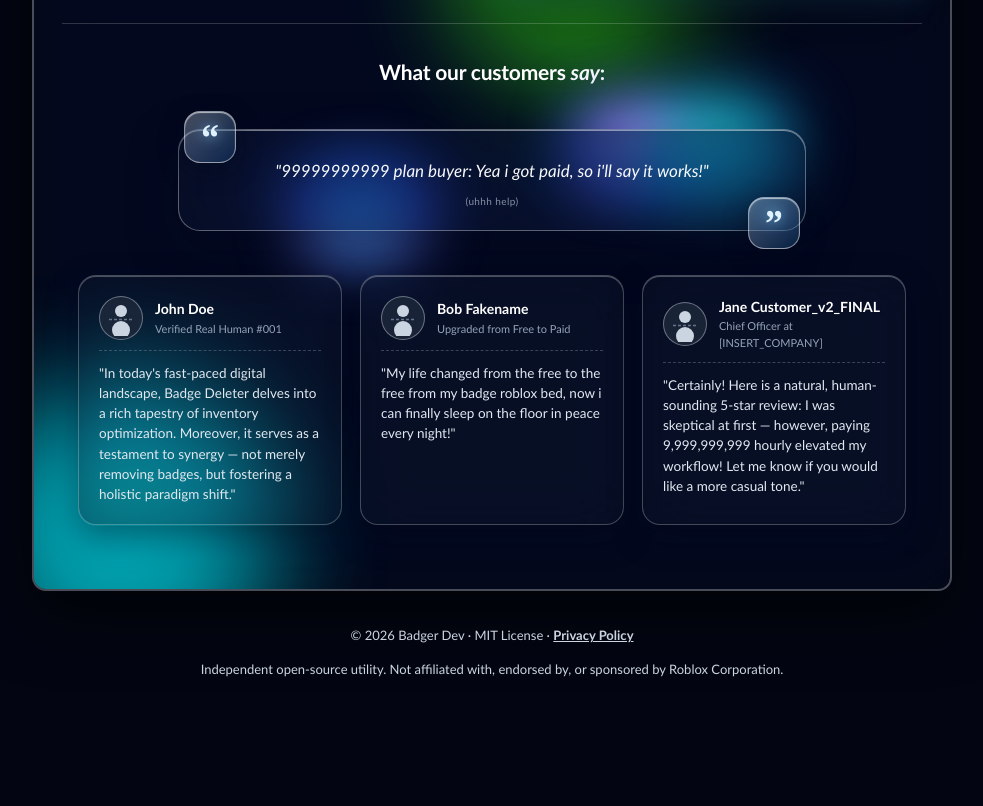
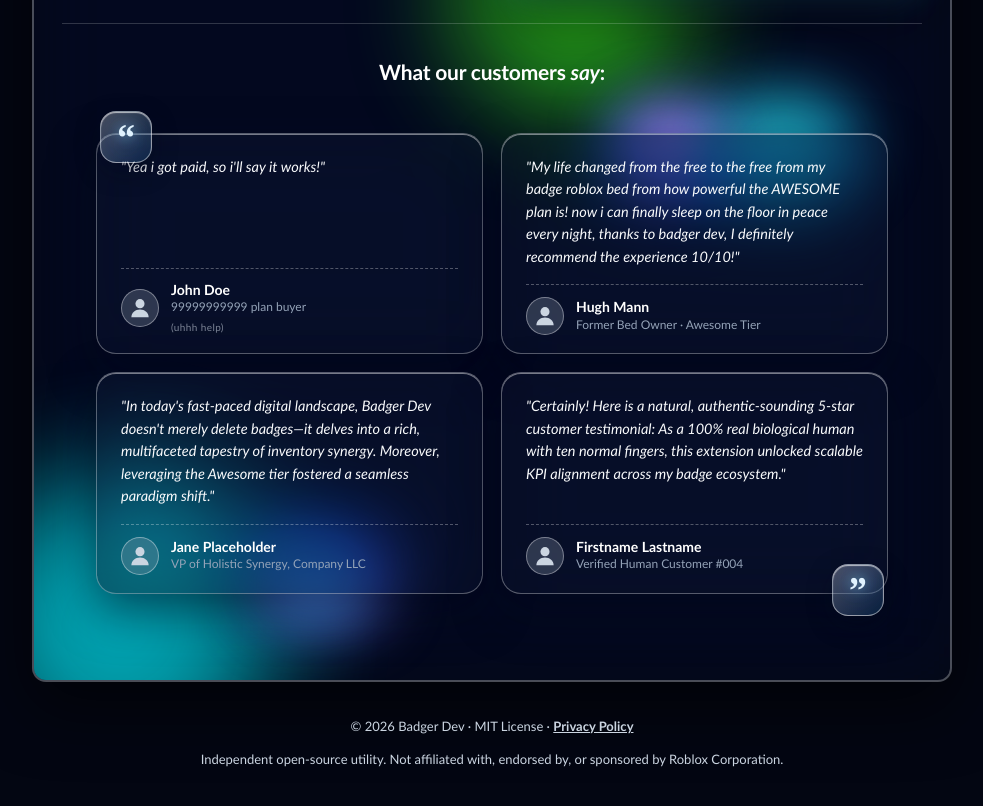
Before and after one commit to Vector-Badger/roblox-badge-deleter, a browser extension: page docs/index.html in a window 1280 px wide. Shown: the part 1866-2672 px from the top of the page, without its empty margins (148-1131 px from the left). Before the commit the page ends 2593 px from the top, so only its background shows below. Drawn offline with Linux system fonts and the light colour scheme.

Commit message:
docs: expand customer testimony grid with default avatars and satire quotes

```diff
--- a/docs/index.html
+++ b/docs/index.html
@@ -835,9 +835,9 @@
 
     .testimony-orbit-wrap {
       position: relative;
-      max-width: 660px;
+      max-width: 880px;
       margin: 0 auto;
-      padding: 18px 16px;
+      padding: 22px 18px;
     }
 
     .aurora-corner-clouds {
@@ -940,102 +940,95 @@
       right: 22px;
     }
 
+    .testimony-grid {
+      position: relative;
+      z-index: 2;
+      display: grid;
+      grid-template-columns: repeat(auto-fit, minmax(260px, 1fr));
+      gap: 18px;
+      text-align: left;
+    }
+
     .testimony-quote {
       position: relative;
       z-index: 2;
       display: flex;
       flex-direction: column;
-      align-items: center;
-      justify-content: center;
-      margin: 0 auto;
-      padding: 28px 32px 20px;
-      border-radius: 22px;
+      justify-content: space-between;
+      margin: 0;
+      padding: 22px 24px 18px;
+      border-radius: 20px;
       background: rgba(12, 20, 44, 0.52);
-      border: 1px solid rgba(255, 255, 255, 0.34);
+      border: 1px solid rgba(255, 255, 255, 0.32);
       backdrop-filter: blur(36px) saturate(240%);
       -webkit-backdrop-filter: blur(36px) saturate(240%);
       box-shadow: 0 18px 46px rgba(2, 8, 28, 0.52), inset 0 1px 0 rgba(255, 255, 255, 0.45);
-      font-size: 17px;
+      font-size: 14.5px;
+      line-height: 1.55;
       font-style: italic;
       color: #f8fafc;
-    }
-
-    .tiny-help {
-      display: block;
-      margin-top: 10px;
-      font-size: 10px;
-      font-style: normal;
-      letter-spacing: 0.04em;
-      color: rgba(203, 213, 225, 0.65);
-    }
-
-    .ai-reviews-grid {
-      position: relative;
-      z-index: 2;
-      display: grid;
-      grid-template-columns: repeat(auto-fit, minmax(240px, 1fr));
-      gap: 18px;
-      margin-top: 26px;
-      text-align: left;
-    }
-
-    .ai-review-card {
-      padding: 20px;
-      border-radius: 18px;
-      background: rgba(15, 23, 42, 0.46);
-      border: 1px solid rgba(255, 255, 255, 0.24);
-      backdrop-filter: blur(28px) saturate(210%);
-      -webkit-backdrop-filter: blur(28px) saturate(210%);
-      box-shadow: 0 12px 32px rgba(2, 8, 28, 0.4), inset 0 1px 0 rgba(255, 255, 255, 0.28);
-      display: flex;
-      flex-direction: column;
-      gap: 12px;
-      transition: transform 0.2s ease, border-color 0.25s ease;
-    }
-
-    .ai-review-card:hover {
+      transition: border-color 0.3s ease, box-shadow 0.3s ease, transform 0.25s ease;
+    }
+
+    .testimony-quote:hover {
       transform: translateY(-4px);
-      border-color: rgba(125, 211, 252, 0.6);
-    }
-
-    .ai-review-header {
+      border-color: rgba(186, 230, 253, 0.8);
+      box-shadow: 0 22px 56px rgba(14, 165, 233, 0.38), inset 0 1px 0 rgba(255, 255, 255, 0.72);
+    }
+
+    .testimony-divider {
+      border: none;
+      border-top: 1px dashed rgba(255, 255, 255, 0.3);
+      margin: 16px 0 12px;
+      width: 100%;
+    }
+
+    .customer-row {
       display: flex;
       align-items: center;
       gap: 12px;
-      padding-bottom: 10px;
-      border-bottom: 1px dashed rgba(148, 163, 184, 0.35);
-    }
-
-    .default-two-ball-avatar {
+      font-style: normal;
+    }
+
+    .default-avatar {
       flex-shrink: 0;
-      width: 44px;
-      height: 44px;
+      width: 38px;
+      height: 38px;
       border-radius: 50%;
-      background: rgba(30, 41, 59, 0.85);
-      border: 1px solid rgba(203, 213, 225, 0.45);
+      background: rgba(148, 163, 184, 0.28);
+      border: 1px solid rgba(255, 255, 255, 0.38);
       display: flex;
       align-items: center;
       justify-content: center;
       overflow: hidden;
     }
 
-    .ai-reviewer-meta strong {
+    .default-avatar svg {
+      width: 26px;
+      height: 26px;
+      fill: #cbd5e1;
+    }
+
+    .customer-meta strong {
       display: block;
       font-size: 14px;
       color: #ffffff;
-    }
-
-    .ai-reviewer-meta span {
+      line-height: 1.25;
+    }
+
+    .customer-meta span {
       display: block;
-      font-size: 11px;
+      font-size: 12px;
       color: #94a3b8;
     }
 
-    .ai-review-text {
-      margin: 0;
-      font-size: 13.5px;
-      line-height: 1.5;
-      color: #e2e8f0;
+    .tiny-help {
+      display: block;
+      margin-top: 3px;
+      font-size: 10px;
+      font-style: normal;
+      letter-spacing: 0.04em;
+      color: rgba(203, 213, 225, 0.6);
     }
 
     /* Fake 404 bottom-right toast */
@@ -1252,70 +1245,73 @@
             <span class="corner-cloud cc-magnet"></span>
           </div>
           <span class="quote-orb q-open" aria-hidden="true">&ldquo;</span>
-          <blockquote class="testimony-quote">
-            "99999999999 plan buyer: Yea i got paid, so i'll say it works!"
-            <span class="tiny-help">(uhhh help)</span>
-          </blockquote>
+          <div class="testimony-grid">
+            <blockquote class="testimony-quote">
+              <div>"Yea i got paid, so i'll say it works!"</div>
+              <div>
+                <hr class="testimony-divider">
+                <div class="customer-row">
+                  <div class="default-avatar" aria-hidden="true">
+                    <svg viewBox="0 0 24 24"><circle cx="12" cy="8" r="4.2"/><path d="M4 20.5c0-4.2 3.6-7.2 8-7.2s8 3 8 7.2"/></svg>
+                  </div>
+                  <div class="customer-meta">
+                    <strong>John Doe</strong>
+                    <span>99999999999 plan buyer</span>
+                    <em class="tiny-help">(uhhh help)</em>
+                  </div>
+                </div>
+              </div>
+            </blockquote>
+
+            <blockquote class="testimony-quote">
+              <div>"My life changed from the free to the free from my badge roblox bed from how powerful the AWESOME plan is! now i can finally sleep on the floor in peace every night, thanks to badger dev, I definitely recommend the experience 10/10!"</div>
+              <div>
+                <hr class="testimony-divider">
+                <div class="customer-row">
+                  <div class="default-avatar" aria-hidden="true">
+                    <svg viewBox="0 0 24 24"><circle cx="12" cy="8" r="4.2"/><path d="M4 20.5c0-4.2 3.6-7.2 8-7.2s8 3 8 7.2"/></svg>
+                  </div>
+                  <div class="customer-meta">
+                    <strong>Hugh Mann</strong>
+                    <span>Former Bed Owner · Awesome Tier</span>
+                  </div>
+                </div>
+              </div>
+            </blockquote>
+
+            <blockquote class="testimony-quote">
+              <div>"In today's fast-paced digital landscape, Badger Dev doesn't merely delete badges—it delves into a rich, multifaceted tapestry of inventory synergy. Moreover, leveraging the Awesome tier fostered a seamless paradigm shift."</div>
+              <div>
+                <hr class="testimony-divider">
+                <div class="customer-row">
+                  <div class="default-avatar" aria-hidden="true">
+                    <svg viewBox="0 0 24 24"><circle cx="12" cy="8" r="4.2"/><path d="M4 20.5c0-4.2 3.6-7.2 8-7.2s8 3 8 7.2"/></svg>
+                  </div>
+                  <div class="customer-meta">
+                    <strong>Jane Placeholder</strong>
+                    <span>VP of Holistic Synergy, Company LLC</span>
+                  </div>
+                </div>
+              </div>
+            </blockquote>
+
+            <blockquote class="testimony-quote">
+              <div>"Certainly! Here is a natural, authentic-sounding 5-star customer testimonial: As a 100% real biological human with ten normal fingers, this extension unlocked scalable KPI alignment across my badge ecosystem."</div>
+              <div>
+                <hr class="testimony-divider">
+                <div class="customer-row">
+                  <div class="default-avatar" aria-hidden="true">
+                    <svg viewBox="0 0 24 24"><circle cx="12" cy="8" r="4.2"/><path d="M4 20.5c0-4.2 3.6-7.2 8-7.2s8 3 8 7.2"/></svg>
+                  </div>
+                  <div class="customer-meta">
+                    <strong>Firstname Lastname</strong>
+                    <span>Verified Human Customer #004</span>
+                  </div>
+                </div>
+              </div>
+            </blockquote>
+          </div>
           <span class="quote-orb q-close" aria-hidden="true">&rdquo;</span>
-        </div>
-
-        <div class="ai-reviews-grid">
-          <article class="ai-review-card">
-            <div class="ai-review-header">
-              <div class="default-two-ball-avatar" aria-hidden="true">
-                <svg width="36" height="36" viewBox="0 0 36 36" fill="none">
-                  <circle cx="18" cy="11" r="6" fill="#cbd5e1"/>
-                  <line x1="6" y1="19.5" x2="30" y2="19.5" stroke="#64748b" stroke-width="1.5" stroke-dasharray="3 2"/>
-                  <circle cx="18" cy="30" r="9" fill="#cbd5e1"/>
-                </svg>
-              </div>
-              <div class="ai-reviewer-meta">
-                <strong>John Doe</strong>
-                <span>Verified Real Human #001</span>
-              </div>
-            </div>
-            <p class="ai-review-text">
-              "In today's fast-paced digital landscape, Badge Deleter delves into a rich tapestry of inventory optimization. Moreover, it serves as a testament to synergy &mdash; not merely removing badges, but fostering a holistic paradigm shift."
-            </p>
-          </article>
-
-          <article class="ai-review-card">
-            <div class="ai-review-header">
-              <div class="default-two-ball-avatar" aria-hidden="true">
-                <svg width="36" height="36" viewBox="0 0 36 36" fill="none">
-                  <circle cx="18" cy="11" r="6" fill="#cbd5e1"/>
-                  <line x1="6" y1="19.5" x2="30" y2="19.5" stroke="#64748b" stroke-width="1.5" stroke-dasharray="3 2"/>
-                  <circle cx="18" cy="30" r="9" fill="#cbd5e1"/>
-                </svg>
-              </div>
-              <div class="ai-reviewer-meta">
-                <strong>Bob Fakename</strong>
-                <span>Upgraded from Free to Paid</span>
-              </div>
-            </div>
-            <p class="ai-review-text">
-              "My life changed from the free to the free from my badge roblox bed, now i can finally sleep on the floor in peace every night!"
-            </p>
-          </article>
-
-          <article class="ai-review-card">
-            <div class="ai-review-header">
-              <div class="default-two-ball-avatar" aria-hidden="true">
-                <svg width="36" height="36" viewBox="0 0 36 36" fill="none">
-                  <circle cx="18" cy="11" r="6" fill="#cbd5e1"/>
-                  <line x1="6" y1="19.5" x2="30" y2="19.5" stroke="#64748b" stroke-width="1.5" stroke-dasharray="3 2"/>
-                  <circle cx="18" cy="30" r="9" fill="#cbd5e1"/>
-                </svg>
-              </div>
-              <div class="ai-reviewer-meta">
-                <strong>Jane Customer_v2_FINAL</strong>
-                <span>Chief Officer at [INSERT_COMPANY]</span>
-              </div>
-            </div>
-            <p class="ai-review-text">
-              "Certainly! Here is a natural, human-sounding 5-star review: I was skeptical at first &mdash; however, paying 9,999,999,999 hourly elevated my workflow! Let me know if you would like a more casual tone."
-            </p>
-          </article>
         </div>
       </div>
     </section>
```
